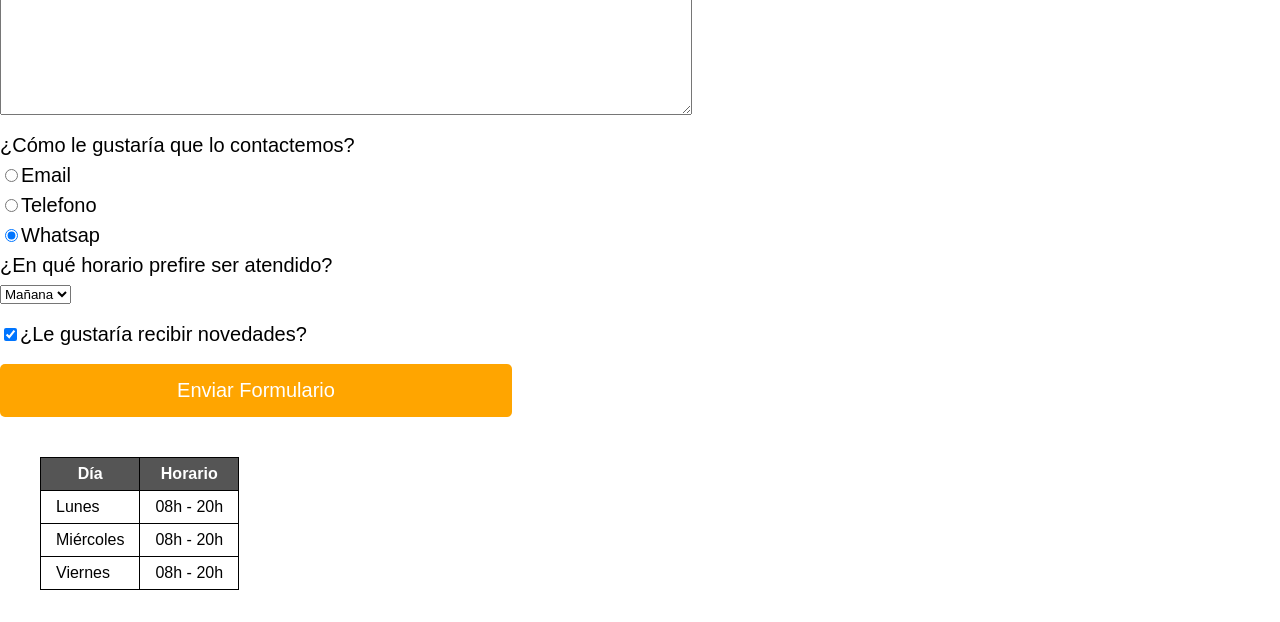
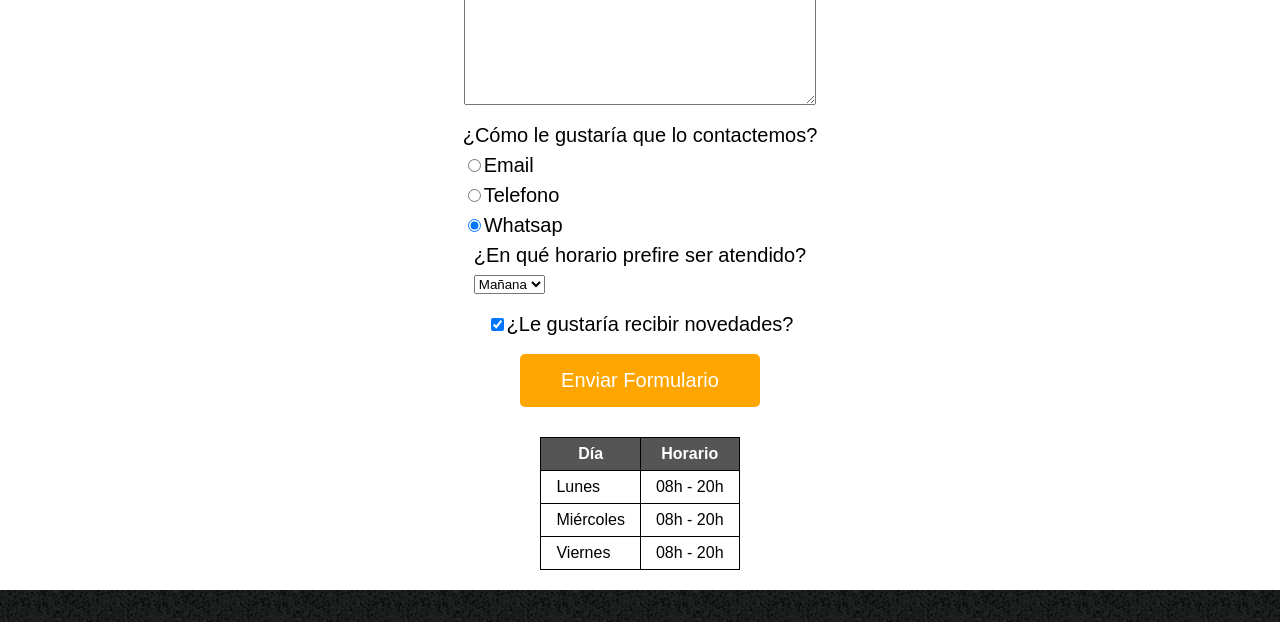
Before and after one commit to KevinSucapuca/Web-html-css-practice, a plain HTML site: page contacto.html in a window 1280 px wide. Shown: the part 687-1309 px from the top of the page. Drawn offline with Linux system fonts and the light colour scheme.

Commit message:
mejorando la página contacto

```diff
--- a/contacto.html
+++ b/contacto.html
@@ -61,8 +61,8 @@
 
 
             </form>
-
-            <table>
+<div >
+        <table style="margin: 20px auto;">
             <thead>
                 <tr>
                     <th>Día</th>
@@ -84,9 +84,9 @@
                 </tr>
             </tbody>
 
-
     </table>
 
+</div>
         </main>
         <footer>
             <img src="imagenes/logo-blanco.png" alt="Logo de la barbería">
--- a/style.css
+++ b/style.css
@@ -104,7 +104,13 @@ footer{
 }
 
 form{
-    margin: 40px 0;
+width: 100%;
+max-width: 600px;
+margin: 30px auto;
+display: flex;
+flex-direction: column;
+justify-content: center;
+align-items: center;
     }
 
 form label, form legend{
@@ -122,6 +128,11 @@ form label, form legend{
 
 
 }
+
+
+
+
+
 
 .checkbox{
     margin: 20px 0;
```
Lines whose indentation alone changed are shown as unchanged.
